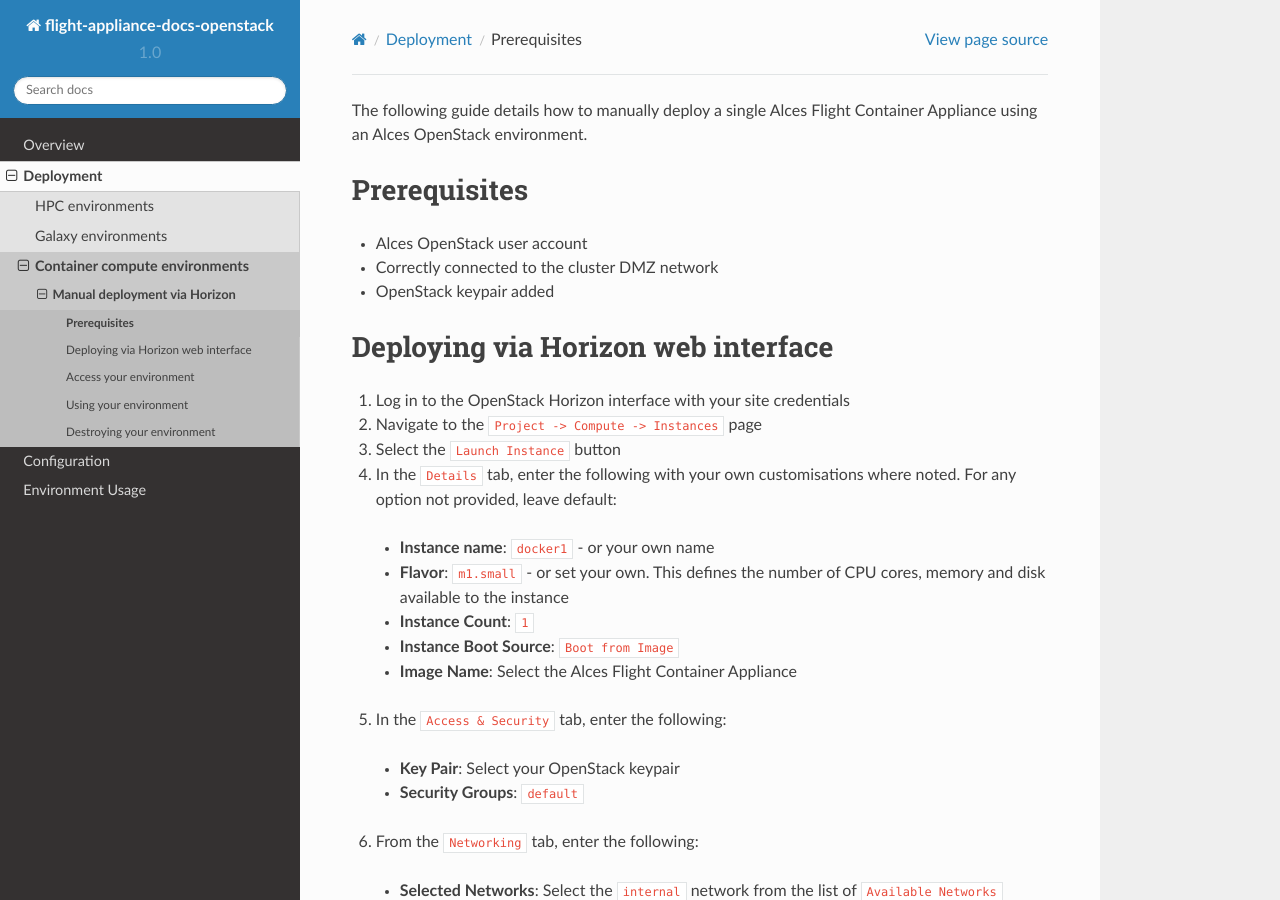
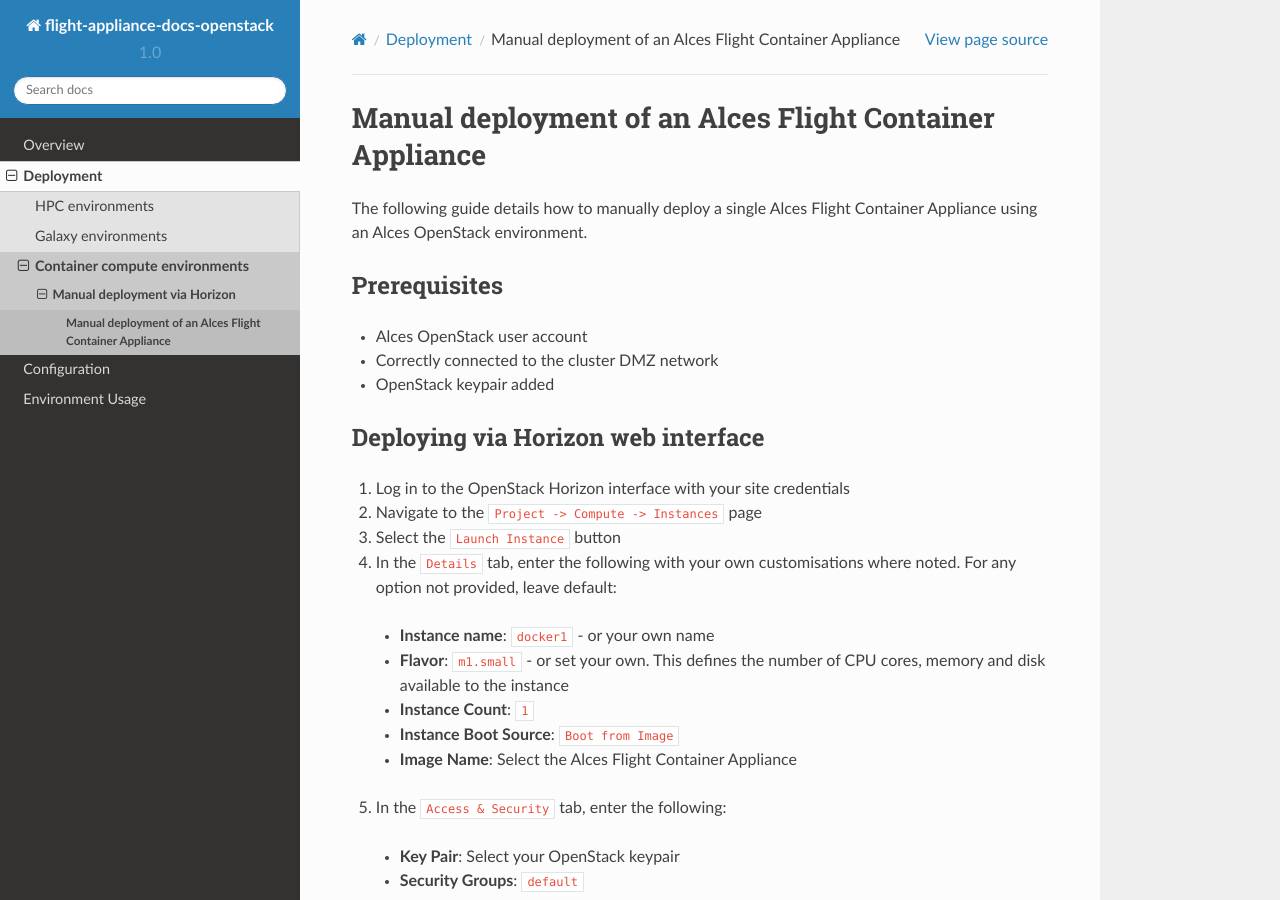
Before and after one commit to alces-software/flight-appliance-docs, a Sphinx documentation site: the page built from docs/source/manual-deploy-flight-container-appliance.rst, in a window 1280 px wide and 900 px high. Built offline with Sphinx 7.4.7 and the Read the Docs theme 2.0.0, drawn with Linux system fonts in a browser that asks for light colours; pages that are not in the unit, such as notebooks, are missing from menus.

Commit message:
Add title to container deployment

```diff
--- a/docs/source/manual-deploy-flight-container-appliance.rst
+++ b/docs/source/manual-deploy-flight-container-appliance.rst
@@ -1,4 +1,7 @@
 .. _manual-deploy-flight-container-appliance:
+
+Manual deployment of an Alces Flight Container Appliance
+========================================================
 
 The following guide details how to manually deploy a single Alces Flight Container Appliance using an Alces OpenStack environment.
 
```
